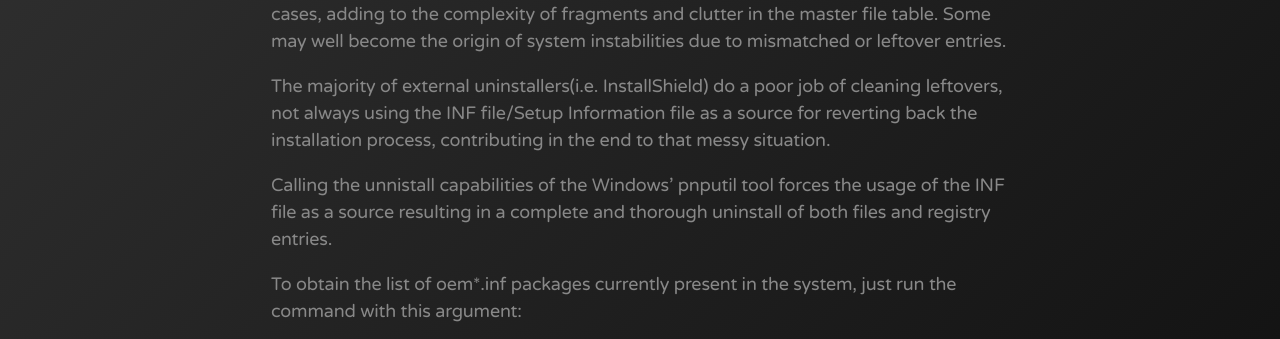
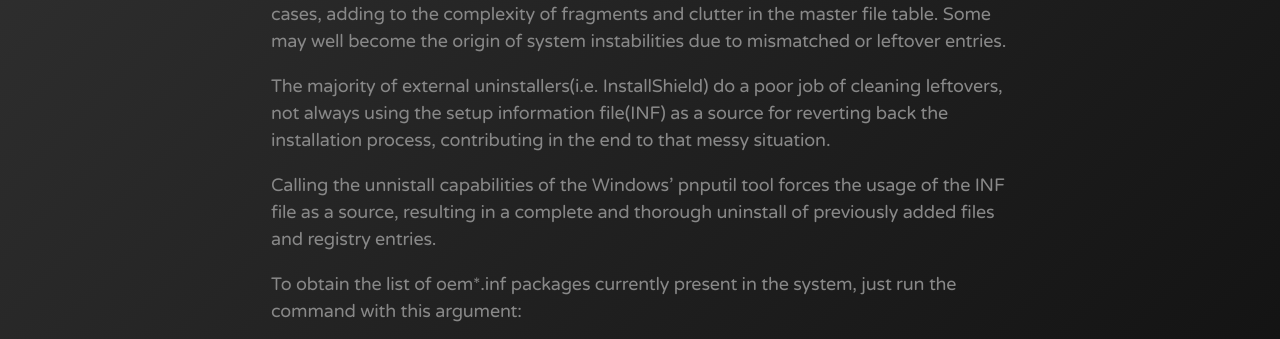
Before and after one commit to bonina/bonina.github.io, a Jekyll site: the page built from _posts/software/2019/2019-09-29-pnputil-in-windows.md, in a window 1280 px wide. Shown: the part 295-634 px from the top of the page. Built offline with Jekyll 4.4.1, drawn with Linux system fonts in a browser that asks for light colours.

Commit message:
Update 2019-09-29-pnputil-in-windows.md

```diff
--- a/_posts/software/2019/2019-09-29-pnputil-in-windows.md
+++ b/_posts/software/2019/2019-09-29-pnputil-in-windows.md
@@ -6,9 +6,9 @@ categories: [Software]
 
 Through pnputil you can obtain a list of packages containing the drivers of the hardware currently present on the system. For rollback purposes, the system keeps a few old versions of each driver along the update timeline, unfortunately not always with good outcomes. One of the disadvantages is the considerable amount of space used in some cases, adding to the complexity of fragments and clutter in the master file table. Some may well become the origin of system instabilities due to mismatched or leftover entries.
 
-The majority of external uninstallers(i.e. InstallShield) do a poor job of cleaning leftovers, not always using the INF file/Setup Information file as a source for reverting back the installation process, contributing in the end to that messy situation.
+The majority of external uninstallers(i.e. InstallShield) do a poor job of cleaning leftovers, not always using the setup information file(INF) as a source for reverting back the installation process, contributing in the end to that messy situation.
 
-Calling the unnistall capabilities of the Windows' pnputil tool forces the usage of the INF file as a source resulting in a complete and thorough uninstall of both files and registry entries.
+Calling the unnistall capabilities of the Windows' pnputil tool forces the usage of the INF file as a source, resulting in a complete and thorough uninstall of previously added files and registry entries.
 
 To obtain the list of oem\*.inf packages currently present in the system, just run the command with this argument:
 <p class="message">pnputil /e</p>
```
